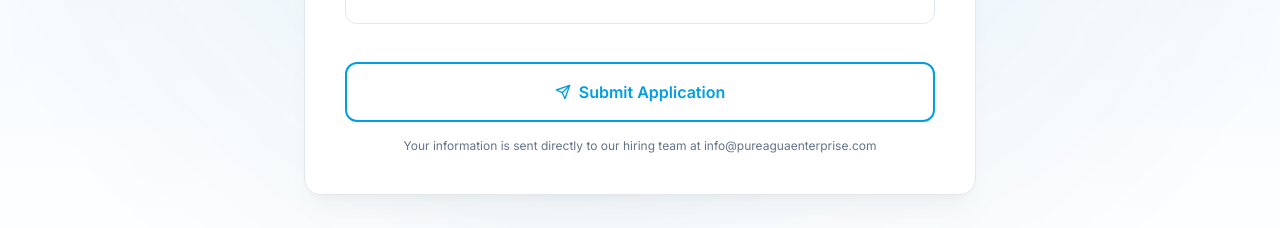
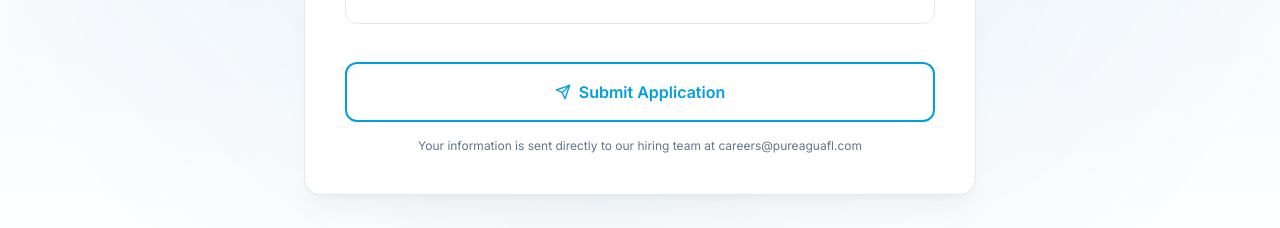
Before and after one commit to FaxStrive/pure-agua, a Next.js app: page /careers in a window 1280 px wide. Shown: the part 3700-3928 px from the top of the page. Built offline with nearby package versions, Linux system fonts and the light colour scheme; a web font is replaced by a local one.

Commit message:
fix(careers): update careers email to careers@pureaguafl.com
Co-Authored-By: Claude Opus 4.6 (1M context) <noreply@anthropic.com>

```diff
--- a/src/components/sections/careers/ApplicationForm.tsx
+++ b/src/components/sections/careers/ApplicationForm.tsx
@@ -73,7 +73,7 @@ export function ApplicationForm() {
     } catch {
       setSending(false);
       setError(
-        "Something went wrong. Please try again or email us directly at info@pureaguaenterprise.com"
+        "Something went wrong. Please try again or email us directly at careers@pureaguafl.com"
       );
     }
   };
@@ -359,7 +359,7 @@ export function ApplicationForm() {
                       )}
                     </WaterButton>
                     <p className="text-xs text-[var(--color-muted)] text-center mt-4">
-                      Your information is sent directly to our hiring team at info@pureaguaenterprise.com
+                      Your information is sent directly to our hiring team at careers@pureaguafl.com
                     </p>
                   </motion.div>
                 </form>
--- a/src/components/sections/careers/OpenPositions.tsx
+++ b/src/components/sections/careers/OpenPositions.tsx
@@ -84,14 +84,14 @@ export function OpenPositions() {
                       {pos.description}
                     </p>
                     <div className="flex flex-col sm:flex-row items-start sm:items-center gap-4">
-                      <a href="mailto:info@pureaguaenterprise.com">
+                      <a href="mailto:careers@pureaguafl.com">
                         <WaterButton className="px-6 py-2.5 text-sm">
                           <Mail className="w-4 h-4" />
                           {t("careersPage", "applyNow")}
                         </WaterButton>
                       </a>
                       <p className="text-xs text-[var(--color-muted)]">
-                        {t("careersPage", "applyInstructions")} info@pureaguaenterprise.com
+                        {t("careersPage", "applyInstructions")} careers@pureaguafl.com
                       </p>
                     </div>
                   </AccordionContent>
```
